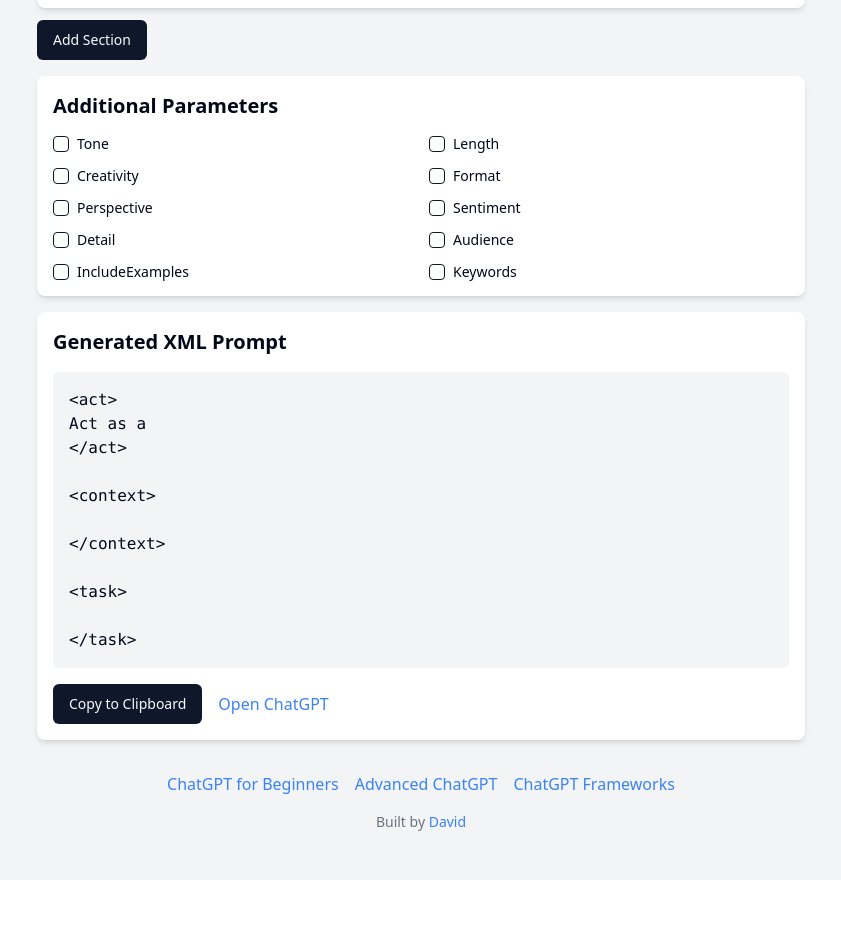
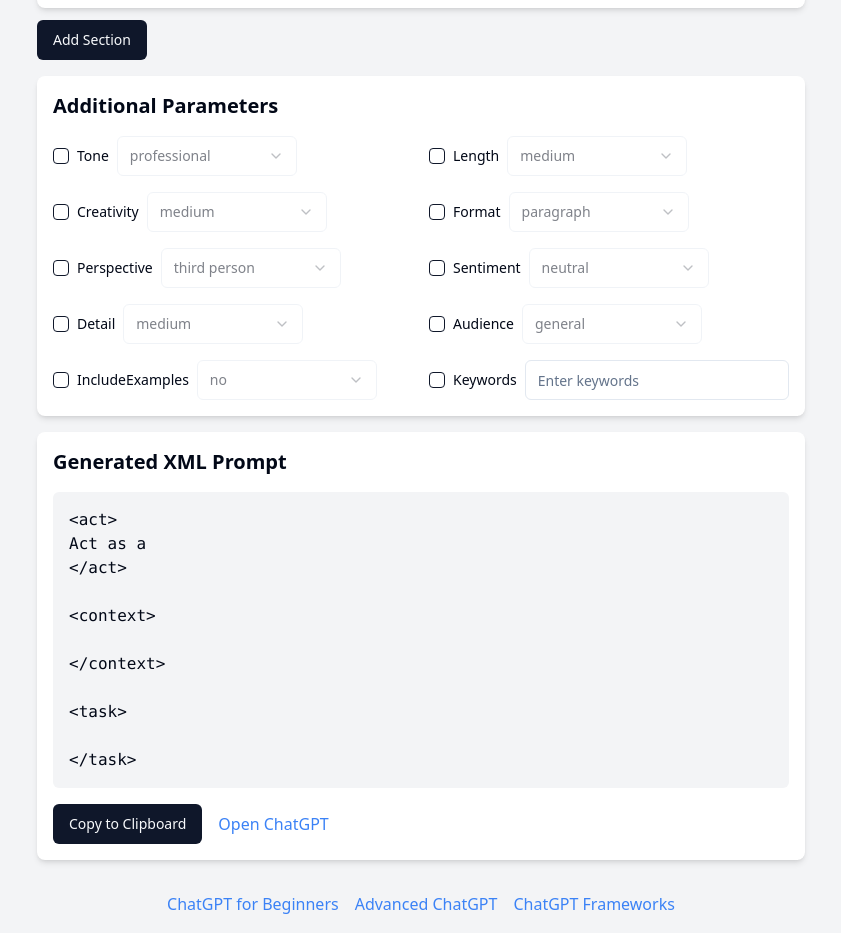
Before and after one commit to daithimurray/xmlprompttool, a React (Vite) app: page / in a window 1280 px wide. Shown: the part 1220-2153 px from the top of the page, without its empty margins (219-1060 px from the left). Before the commit the page ends 2100 px from the top, so only its background shows below. Built offline with nearby package versions, Linux system fonts and the light colour scheme.

Commit message:
Add parameter selection feature
Implement functionality to allow users to select respective values for each parameter in the PromptBuilder component.
[skip gpt_engineer]

```diff
--- /dev/null
+++ b/src/components/ParameterSelector.jsx
@@ -0,0 +1,73 @@
+import React from 'react';
+import { Checkbox } from "@/components/ui/checkbox"
+import { Select, SelectContent, SelectItem, SelectTrigger, SelectValue } from "@/components/ui/select"
+import { Input } from "@/components/ui/input"
+
+const ParameterSelector = ({ param, selected, value, onChange }) => {
+  const getOptions = (param) => {
+    switch (param) {
+      case 'tone':
+        return ['professional', 'casual', 'formal', 'friendly'];
+      case 'length':
+      case 'creativity':
+      case 'detail':
+        return ['low', 'medium', 'high'];
+      case 'format':
+        return ['paragraph', 'bullet points', 'numbered list'];
+      case 'perspective':
+        return ['first person', 'second person', 'third person'];
+      case 'sentiment':
+        return ['positive', 'negative', 'neutral'];
+      case 'audience':
+        return ['general', 'experts', 'beginners', 'children'];
+      case 'includeExamples':
+        return ['yes', 'no'];
+      default:
+        return [];
+    }
+  };
+
+  return (
+    <div className="flex items-center space-x-2">
+      <Checkbox
+        id={param}
+        checked={selected}
+        onCheckedChange={(checked) => onChange(param, checked, value)}
+      />
+      <label
+        htmlFor={param}
+        className="text-sm font-medium leading-none peer-disabled:cursor-not-allowed peer-disabled:opacity-70"
+      >
+        {param.charAt(0).toUpperCase() + param.slice(1)}
+      </label>
+      {param === 'keywords' ? (
+        <Input
+          type="text"
+          value={value}
+          onChange={(e) => onChange(param, selected, e.target.value)}
+          placeholder="Enter keywords"
+          className="ml-2"
+        />
+      ) : (
+        <Select
+          value={value}
+          onValueChange={(newValue) => onChange(param, selected, newValue)}
+          disabled={!selected}
+        >
+          <SelectTrigger className="w-[180px]">
+            <SelectValue placeholder="Select..." />
+          </SelectTrigger>
+          <SelectContent>
+            {getOptions(param).map((option) => (
+              <SelectItem key={option} value={option}>
+                {option}
+              </SelectItem>
+            ))}
+          </SelectContent>
+        </Select>
+      )}
+    </div>
+  );
+};
+
+export default ParameterSelector;
--- a/src/components/PromptBuilder.jsx
+++ b/src/components/PromptBuilder.jsx
@@ -1,23 +1,23 @@
 import React, { useState, useEffect } from 'react';
 import { DragDropContext, Droppable, Draggable } from 'react-beautiful-dnd';
 import PromptSection from './PromptSection';
+import ParameterSelector from './ParameterSelector';
 import { Button } from "@/components/ui/button"
-import { Checkbox } from "@/components/ui/checkbox"
 import { toast } from "sonner"
 
 const PromptBuilder = ({ selectedFramework, frameworks }) => {
   const [sections, setSections] = useState([]);
   const [parameters, setParameters] = useState({
-    tone: false,
-    length: false,
-    creativity: false,
-    format: false,
-    perspective: false,
-    sentiment: false,
-    detail: false,
-    audience: false,
-    includeExamples: false,
-    keywords: false,
+    tone: { selected: false, value: 'professional' },
+    length: { selected: false, value: 'medium' },
+    creativity: { selected: false, value: 'medium' },
+    format: { selected: false, value: 'paragraph' },
+    perspective: { selected: false, value: 'third person' },
+    sentiment: { selected: false, value: 'neutral' },
+    detail: { selected: false, value: 'medium' },
+    audience: { selected: false, value: 'general' },
+    includeExamples: { selected: false, value: 'no' },
+    keywords: { selected: false, value: '' },
   });
 
   useEffect(() => {
@@ -53,20 +53,15 @@ const PromptBuilder = ({ selectedFramework, frameworks }) => {
       .join('\n\n');
 
     const selectedParameters = Object.entries(parameters)
-      .filter(([_, isSelected]) => isSelected)
-      .map(([param]) => {
+      .filter(([_, { selected }]) => selected)
+      .map(([param, { value }]) => {
         switch (param) {
-          case 'tone': return '| tone: [desired tone] |';
-          case 'length': return '| length: [short/medium/long] |';
-          case 'creativity': return '| creativity: [low/medium/high] |';
-          case 'format': return '| format: [desired format] |';
-          case 'perspective': return '| perspective: [first person/third person] |';
-          case 'sentiment': return '| sentiment: [positive/negative/neutral] |';
-          case 'detail': return '| detail: [high/medium/low] |';
-          case 'audience': return '| audience: [target audience] |';
-          case 'includeExamples': return '| include examples: yes/no |';
-          case 'keywords': return '| keywords: [list of keywords] |';
-          default: return '';
+          case 'keywords':
+            return `| keywords: ${value} |`;
+          case 'includeExamples':
+            return `| include examples: ${value} |`;
+          default:
+            return `| ${param}: ${value} |`;
         }
       })
       .join('\n');
@@ -95,8 +90,11 @@ const PromptBuilder = ({ selectedFramework, frameworks }) => {
     setSections(items);
   };
 
-  const handleParameterChange = (param) => {
-    setParameters(prev => ({ ...prev, [param]: !prev[param] }));
+  const handleParameterChange = (param, selected, value) => {
+    setParameters(prev => ({
+      ...prev,
+      [param]: { selected, value: value !== undefined ? value : prev[param].value }
+    }));
   };
 
   return (
@@ -138,20 +136,14 @@ const PromptBuilder = ({ selectedFramework, frameworks }) => {
       <div className="bg-white shadow-md rounded-lg p-4 mb-4">
         <h2 className="text-xl font-semibold mb-4">Additional Parameters</h2>
         <div className="grid grid-cols-2 gap-4">
-          {Object.keys(parameters).map((param) => (
-            <div key={param} className="flex items-center space-x-2">
-              <Checkbox
-                id={param}
-                checked={parameters[param]}
-                onCheckedChange={() => handleParameterChange(param)}
-              />
-              <label
-                htmlFor={param}
-                className="text-sm font-medium leading-none peer-disabled:cursor-not-allowed peer-disabled:opacity-70"
-              >
-                {param.charAt(0).toUpperCase() + param.slice(1)}
-              </label>
-            </div>
+          {Object.entries(parameters).map(([param, { selected, value }]) => (
+            <ParameterSelector
+              key={param}
+              param={param}
+              selected={selected}
+              value={value}
+              onChange={handleParameterChange}
+            />
           ))}
         </div>
       </div>
```
